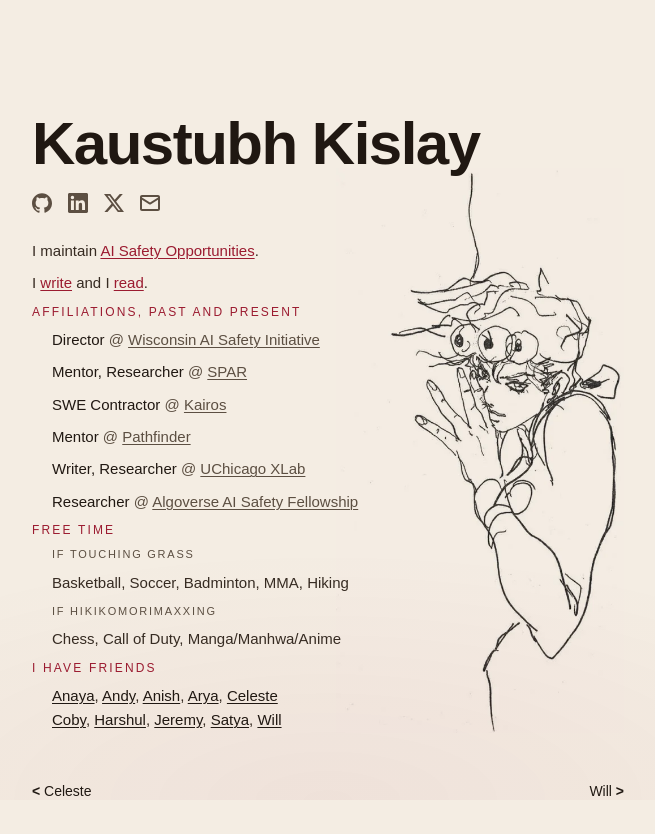
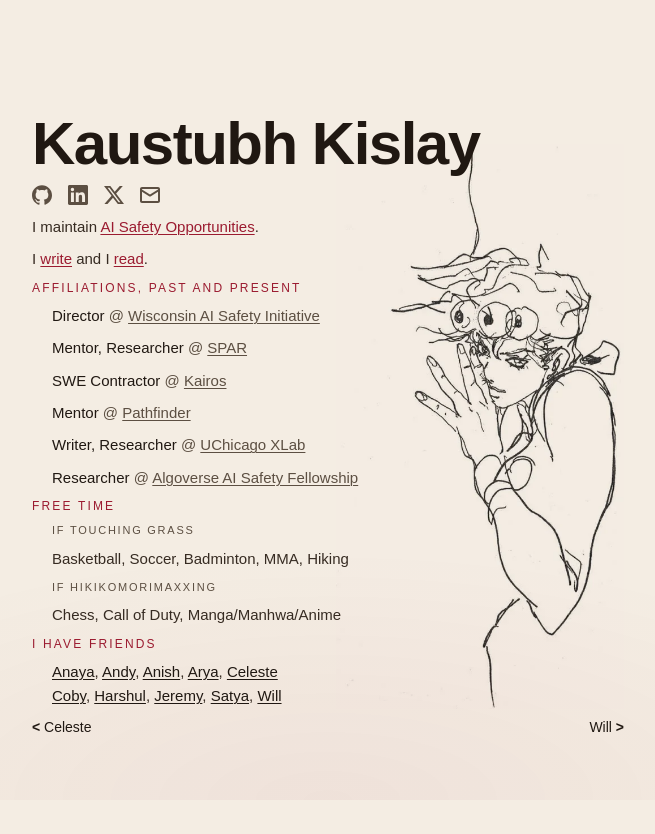
Before and after one commit to kaustubhkislay/website, a Next.js app: page / in a window 1280 px wide. Shown: the top 834 px of the page, without its empty margins (312-967 px from the left). Built offline with nearby package versions, Linux system fonts and the light colour scheme; a web font is replaced by a local one.

Commit message:
Make every vertical gap an even 8px on the landing page
Co-Authored-By: Claude Fable 5 <noreply@anthropic.com>

```diff
--- a/src/app/contact-bar.tsx
+++ b/src/app/contact-bar.tsx
@@ -10,7 +10,7 @@ export function ContactBar() {
   const [open, setOpen] = useState(false);
 
   return (
-    <div className="mt-4">
+    <div className="mt-2">
       <div className="flex items-center gap-4">
         <a
           href="https://github.com/kaustubhkislay"
--- a/src/app/page.tsx
+++ b/src/app/page.tsx
@@ -58,8 +58,7 @@ export default function Home() {
           <ContactBar />
         </div>
 
-        <div className="mt-6 max-w-[60ch] space-y-2">
-        <div className="space-y-2">
+        <div className="mt-2 max-w-[60ch] space-y-2">
           <p className="text-[15px] text-text-muted leading-relaxed">
             I maintain{" "}
             <a
@@ -89,7 +88,6 @@ export default function Home() {
             </Link>
             .
           </p>
-        </div>
 
         <Section label="Affiliations, past and present">
           <ul className="space-y-2">
@@ -152,7 +150,7 @@ export default function Home() {
         </div>
       </div>
 
-      <nav className="mt-12 flex justify-between items-center">
+      <nav className="mt-2 flex justify-between items-center">
         <a
           href="https://wanyuli.com/"
           target="_blank"
```
